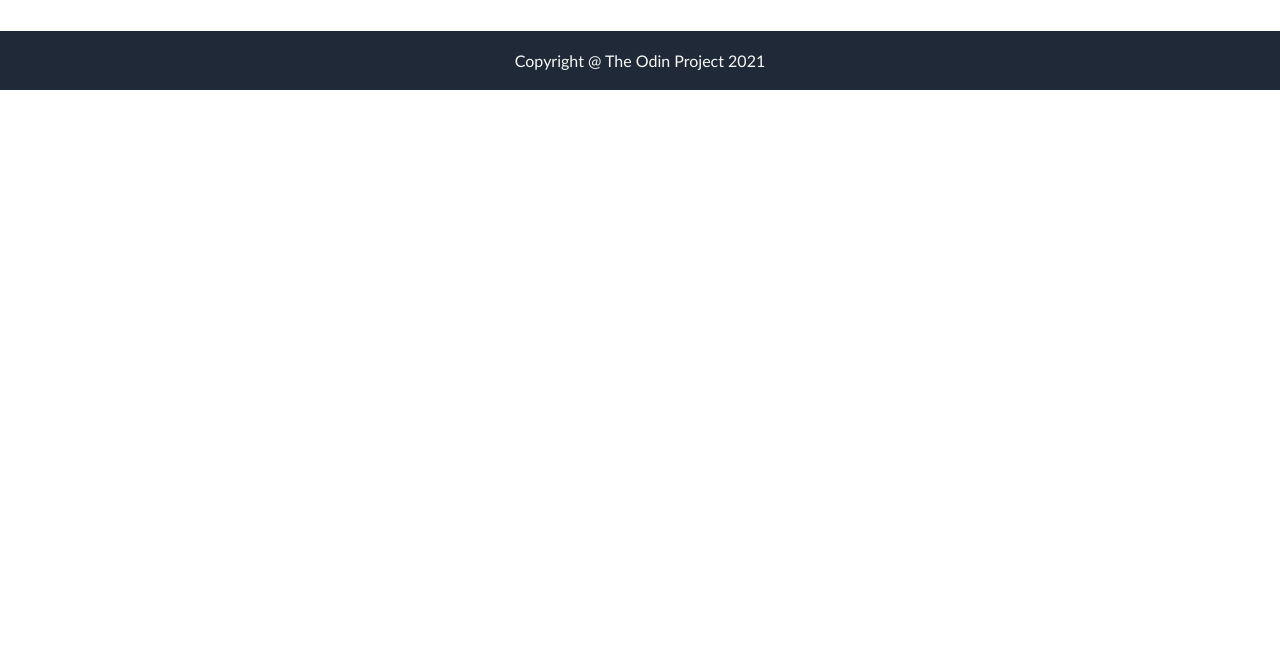
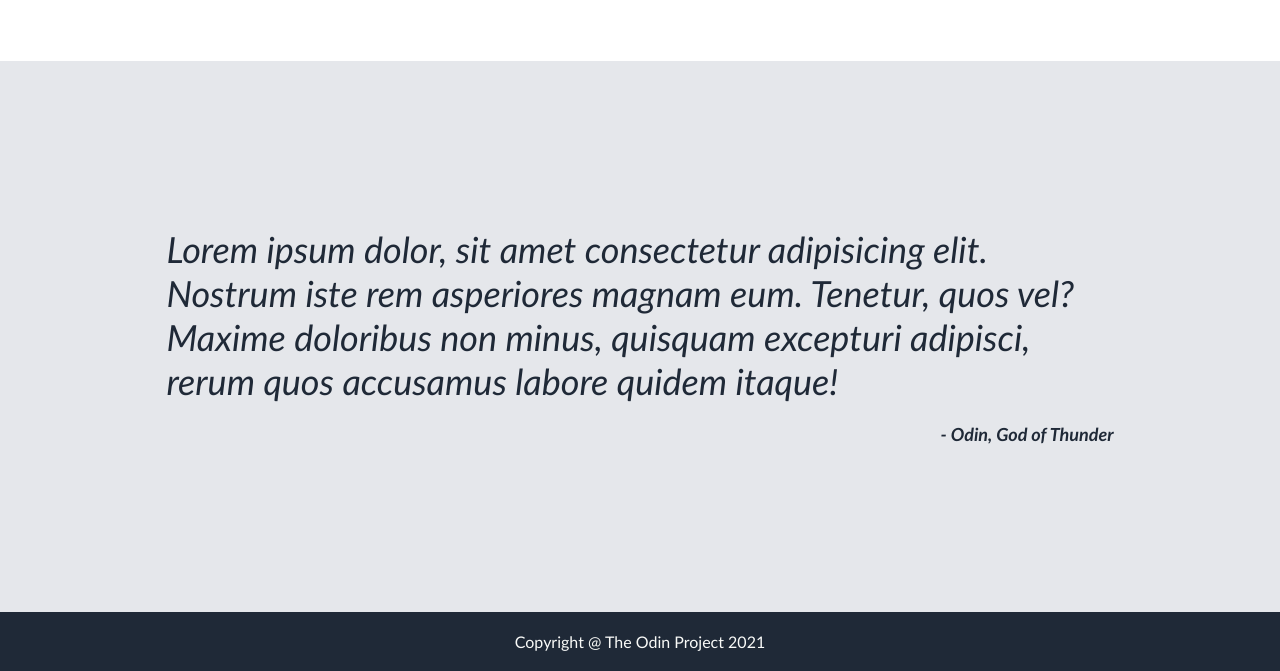
Before and after one commit to alexlearning77/Landing_page, a plain HTML site: page index.html in a window 1280 px wide. Shown: the part 1024-1695 px from the top of the page. Before the commit the page ends 1114 px from the top, so only its background shows below. Drawn offline with Linux system fonts and the light colour scheme.

Commit message:
sorting out quote section

```diff
--- a/index.html
+++ b/index.html
@@ -49,7 +49,8 @@
             </div>
         </div>
         <div class="quote">
-
+            <p>Lorem ipsum dolor, sit amet consectetur adipisicing elit. Nostrum iste rem asperiores magnam eum. Tenetur, quos vel? Maxime doloribus non minus, quisquam excepturi adipisci, rerum quos accusamus labore quidem itaque!</p>
+            <h5>- Odin, God of Thunder</h5>
         </div>
         <div class="action">
 
--- a/style.css
+++ b/style.css
@@ -76,8 +76,8 @@ header {
         margin: 40px 0;
     }
     .information img {
-        width: 150px;
-        height: 150px;
+        width: 180px;
+        height: 180px;
         border: 2px solid #3882f6;
         border-radius: 10px;
         margin-bottom: 10px;
@@ -91,6 +91,21 @@ header {
         width: 150px;
         color: #1f2937;
     }
+/* Quote section styling*/
+.quote {
+    background-color: #e5e7eb;
+    color: #1f2937;
+    font-size: 36px;
+    font-style: italic;
+    font-weight: lighter;
+    padding: 13%;
+}
+.quote h5 {
+    font-weight: 700;
+    font-size: 18px;
+    margin: 20px 0 0 auto;
+    text-align: end;
+}
 /* Footer styling*/
 footer {
     background-color: #1f2937;
```
Lines whose indentation alone changed are shown as unchanged.
